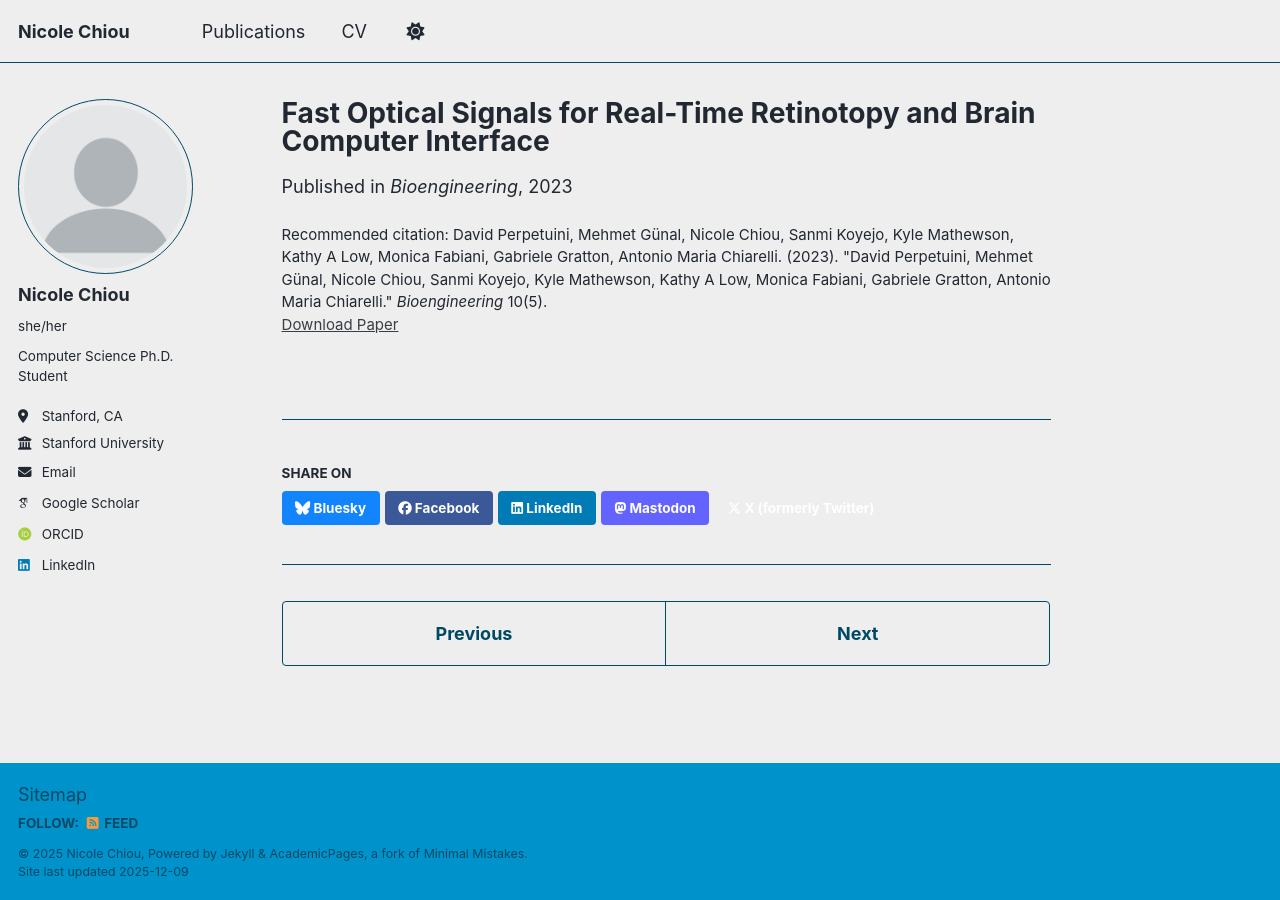
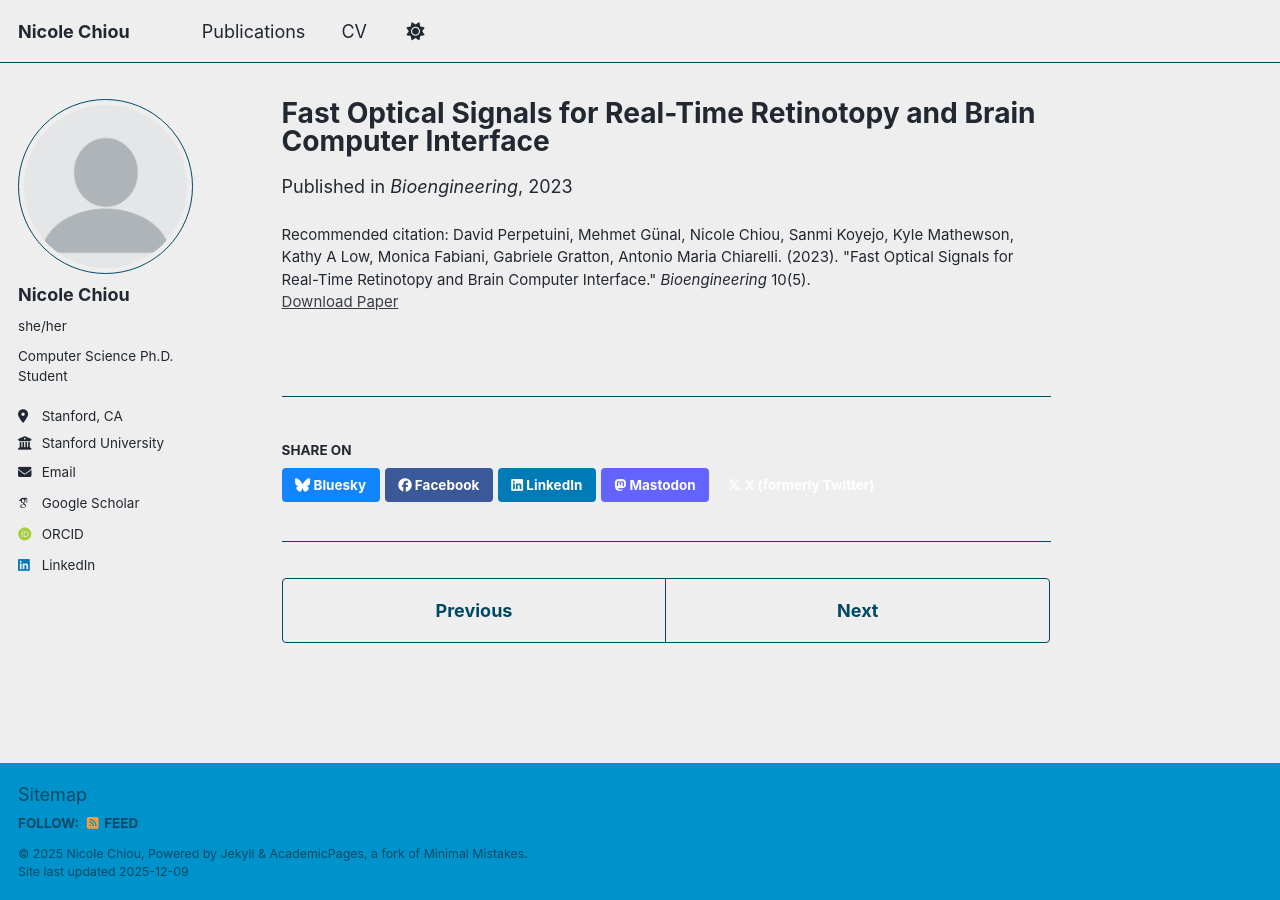
Before and after one commit to nicchiou/nicchiou.github.io, a Jekyll site: the page built from _publications/2023-05-05_fast-optical-signals.md, in a window 1280 px wide. Built offline with Jekyll 4.4.1, drawn with Linux system fonts in a browser that asks for light colours; some web fonts are replaced; a script bundle is joined from its source files by our own code; library files that are not in the unit come from our copies.

Commit message:
update publications

```diff
--- a/_publications/2023-05-05_fast-optical-signals.md
+++ b/_publications/2023-05-05_fast-optical-signals.md
@@ -5,5 +5,5 @@ category: manuscripts
 date: 2023-05-05
 venue: 'Bioengineering'
 paperurl: 'https://www.mdpi.com/2306-5354/10/5/553/pdf'
-citation: 'David Perpetuini, Mehmet Günal, Nicole Chiou, Sanmi Koyejo, Kyle Mathewson, Kathy A Low, Monica Fabiani, Gabriele Gratton, Antonio Maria Chiarelli. (2023). &quot;David Perpetuini, Mehmet Günal, Nicole Chiou, Sanmi Koyejo, Kyle Mathewson, Kathy A Low, Monica Fabiani, Gabriele Gratton, Antonio Maria Chiarelli.&quot; <i>Bioengineering</i> 10(5).'
+citation: 'David Perpetuini, Mehmet Günal, Nicole Chiou, Sanmi Koyejo, Kyle Mathewson, Kathy A Low, Monica Fabiani, Gabriele Gratton, Antonio Maria Chiarelli. (2023). &quot;Fast Optical Signals for Real-Time Retinotopy and Brain Computer Interface.&quot; <i>Bioengineering</i> 10(5).'
 ---
```
